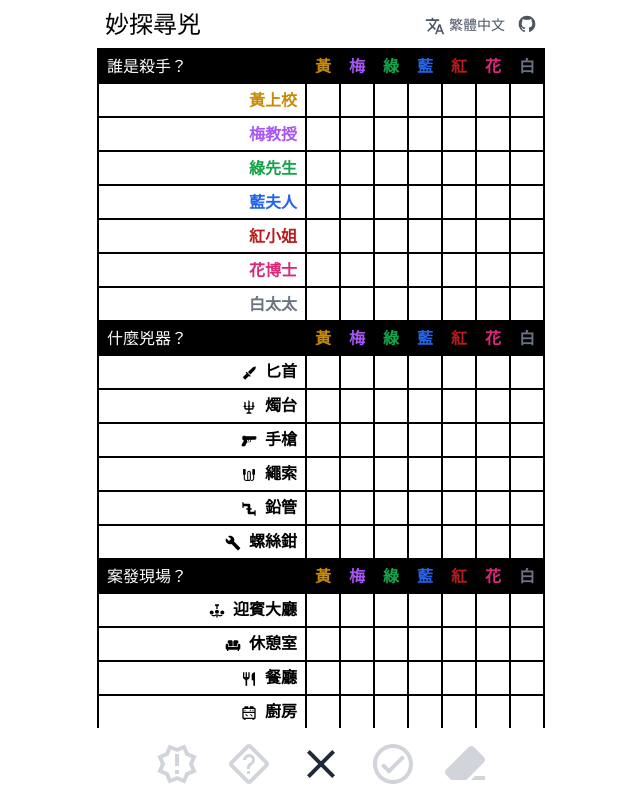
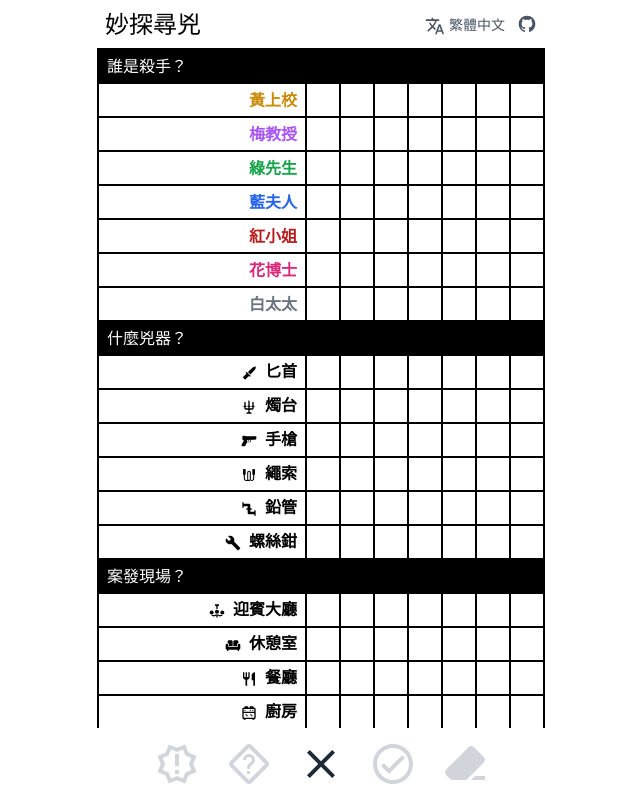
Before and after one commit to sibevin/cluedo-sheet, a Vue app: page / in a window 1280 px wide. Shown: the whole page, without its empty margins (319-959 px from the left). Built offline with nearby package versions, Linux system fonts and the light colour scheme.

Commit message:
Disable suspects col by default, use "sc=1" query to enable it

```diff
--- a/src/App.vue
+++ b/src/App.vue
@@ -77,6 +77,8 @@ const markerRefMap = ref<Record<string, MarkerType>>({});
 const currentLocale = ref<string>(detectLocalLocale());
 initLocale(currentLocale.value);
 const la = new LocaleActor(currentLocale.value);
+const urlQuery = new URLSearchParams(window.location.search);
+const isSuspectColShown = ref(urlQuery.get("sc"));
 
 function storeMarkerRef(el: MarkerType | null, markerIndex: string): void {
   if (el) {
@@ -149,7 +151,7 @@ function onLocaleBtnClicked(): void {
             v-for="(suspect, index) in suspects"
             :key="index"
             class="header p-1 bg-black"
-            :class="suspect.color"
+            :class="isSuspectColShown ? suspect.color : 'text-black'"
           >
             {{ la.t(`suspect.${suspect.code}.short`) }}
           </td>
@@ -179,7 +181,7 @@ function onLocaleBtnClicked(): void {
             v-for="(suspect, index) in suspects"
             :key="index"
             class="header p-1 bg-black"
-            :class="suspect.color"
+            :class="isSuspectColShown ? suspect.color : 'text-black'"
           >
             {{ la.t(`suspect.${suspect.code}.short`) }}
           </td>
@@ -208,7 +210,7 @@ function onLocaleBtnClicked(): void {
             v-for="(suspect, index) in suspects"
             :key="index"
             class="header p-1 bg-black"
-            :class="suspect.color"
+            :class="isSuspectColShown ? suspect.color : 'text-black'"
           >
             {{ la.t(`suspect.${suspect.code}.short`) }}
           </td>
```
